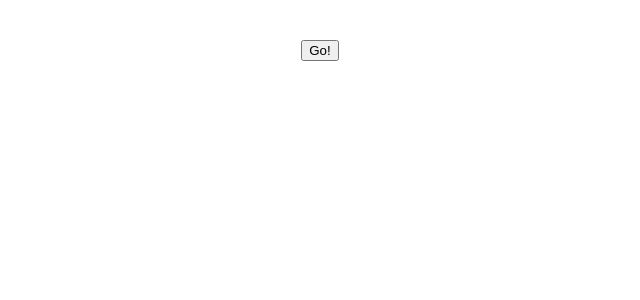
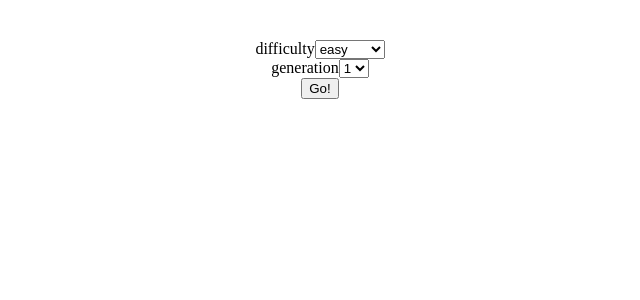
Before and after one commit to bobmcw/odin-memory-card-game, a React (Vite) app: page / in a window 1280 px wide. Shown: the top 300 px of the page, without its empty margins (320-960 px from the left). Built offline with nearby package versions, Linux system fonts and the light colour scheme.

Commit message:
added functionality to start a game

```diff
--- a/src/components/App.jsx
+++ b/src/components/App.jsx
@@ -1,14 +1,29 @@
 import CardContainer from "./CardContainer";
 import "../styles/App.css";
-
-function startGame(){
-
-}
-
+import { useState } from "react";
 function App() {
+  const [dif, setDif] = useState(0);
+  const [gen, setGen] = useState(1);
+  const [game,setGame] = useState(false);
   return (
     <>
-      <button onClick={() => startGame}>Go!</button>
+      <div className="selectItem">
+        <label htmlFor="difficulty">difficulty</label>
+        <select name="difficulty" id="difficulty" onChange={(e) => setDif(e.target.value)}>
+          <option value="0">easy</option>
+          <option value="1">medium</option>
+          <option value="2">hard</option>
+        </select>
+      </div>
+      <div className="selectItem">
+        <label htmlFor="generation">generation</label>
+        <select name="generation" id="generation" onChange={(e) => setGen(e.target.value)}>
+          <option value="1">1</option>
+          <option value="2">2</option>
+        </select>
+      </div>
+      { game ? "" : <button onClick={() => setGame(true)}>Go!</button>}
+      {game ? <CardContainer /> : ""}
     </>
   );
 }
```
